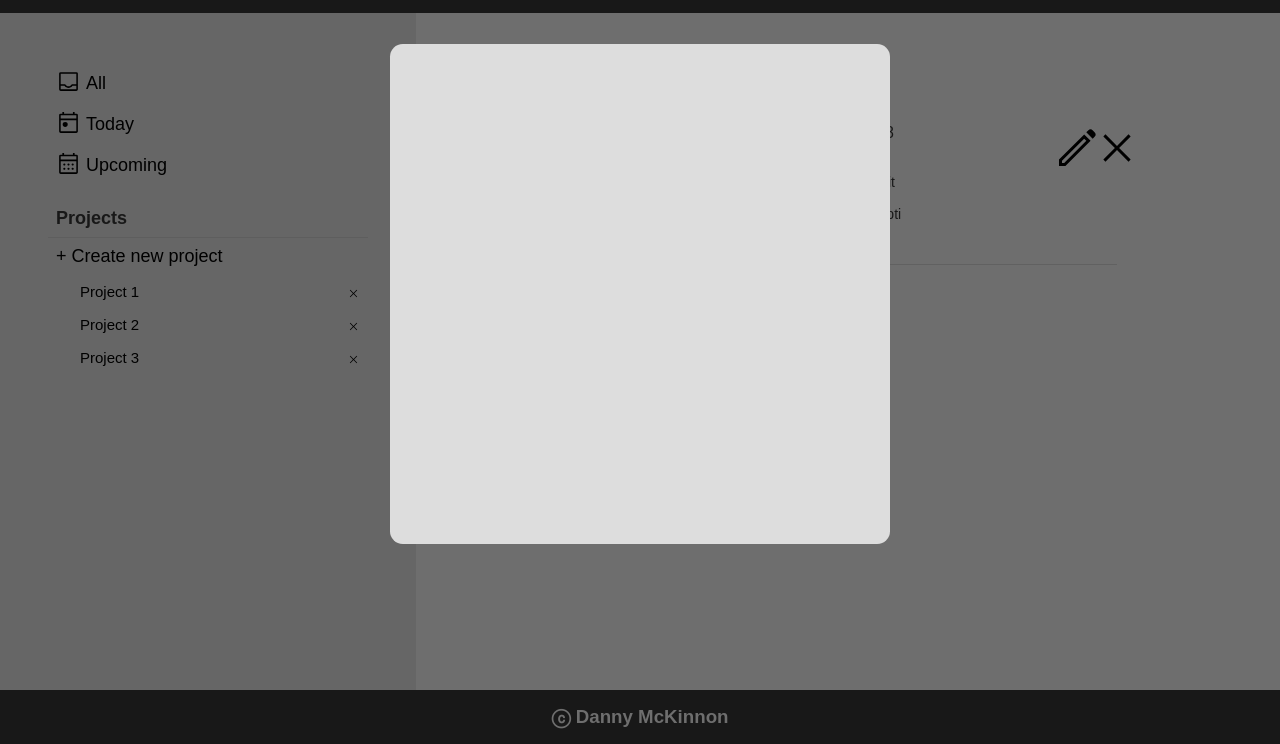
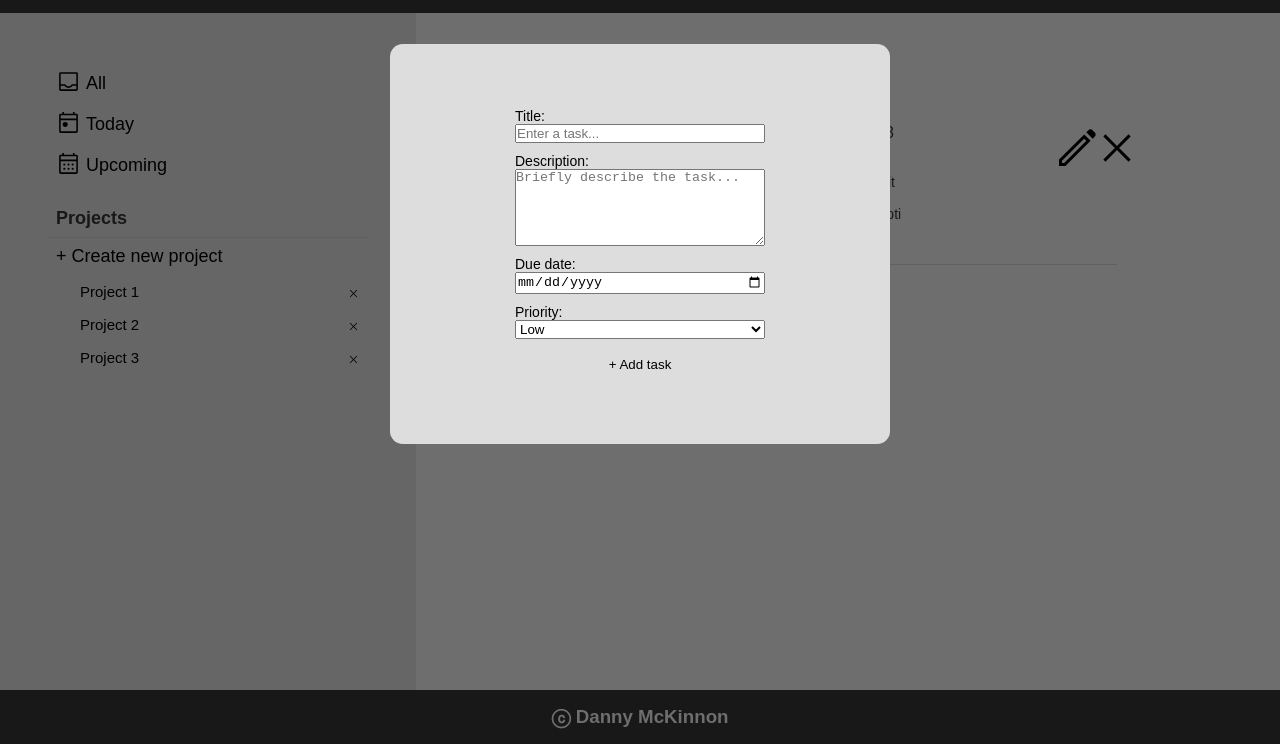
Before and after one commit to dannymckinnon/todo-list, a website built with webpack: page dist/index.html in a window 1280 px wide. Shown: the part 56-800 px from the top of the page. Built offline with Linux system fonts and the light colour scheme.

Commit message:
Style  modal form

```diff
--- a/src/style.css
+++ b/src/style.css
@@ -169,12 +169,29 @@ background-color: lightgray;
   background-color: rgba(0, 0, 0, 0.538);
   height: 100%;
   width: 100%;
+  /* display: none; */
+}
+
+.form-container {
+  background-color:#ddd;
+  border-radius: 0.8rem;
+  width: 500px;
+  height: 400px;
+  margin: 100px auto;
 }
 
 .task-form {
-  background-color:#ddd;
-  border-radius: 0.8rem;
-  width: 500px;
-  height: 500px;
-  margin: 100px auto;
+  height: 100%;
+  display: flex;
+  justify-content: center;
+  align-items: center;
+  flex-direction: column;
+  gap: 10px;
 }
+
+.task-form div {
+  width: 50%;
+  display: flex;
+  flex-direction: column;
+  font-size: 14px;
+}
```
Also changed, not shown: dist/index.html, dist/main.js.
